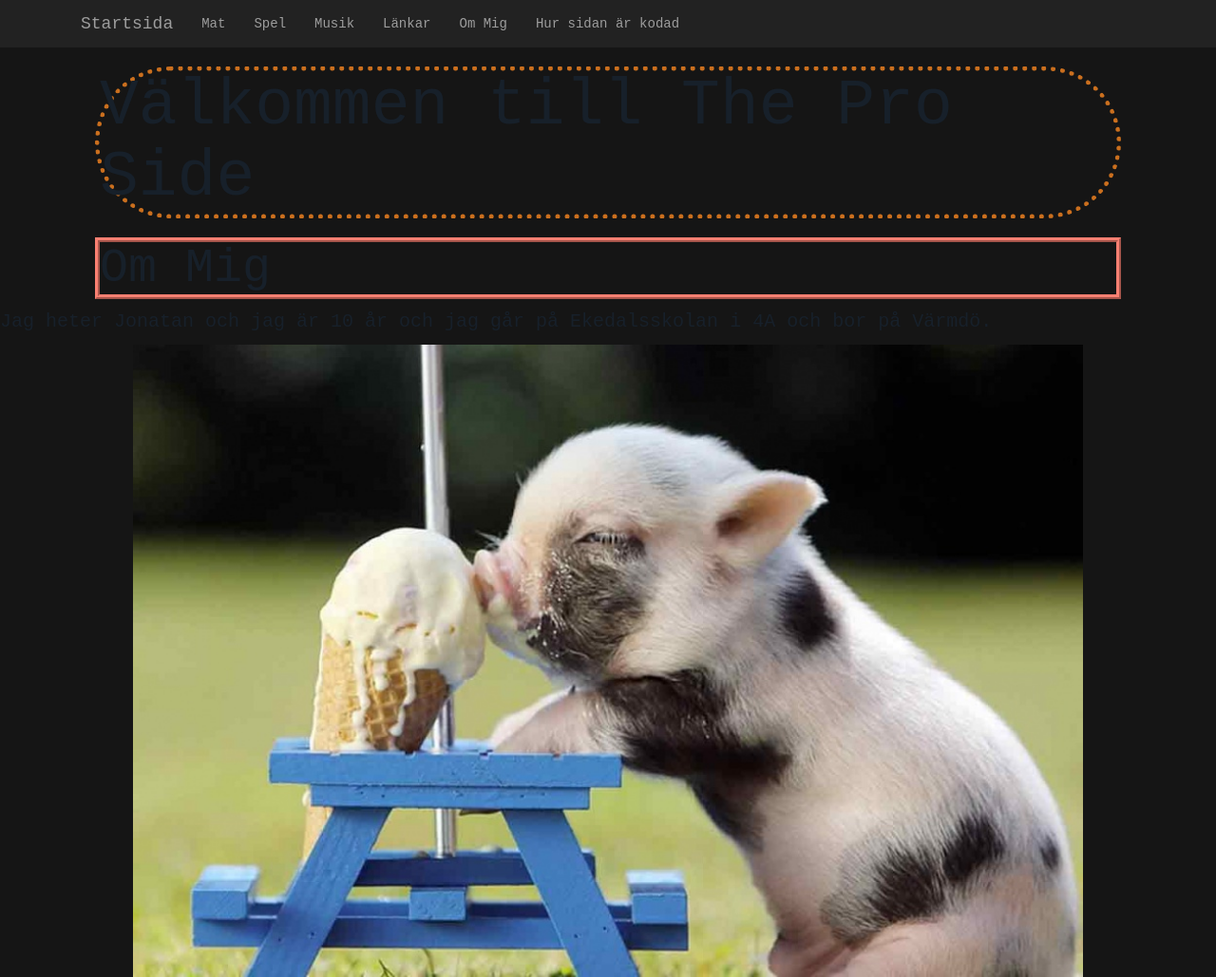
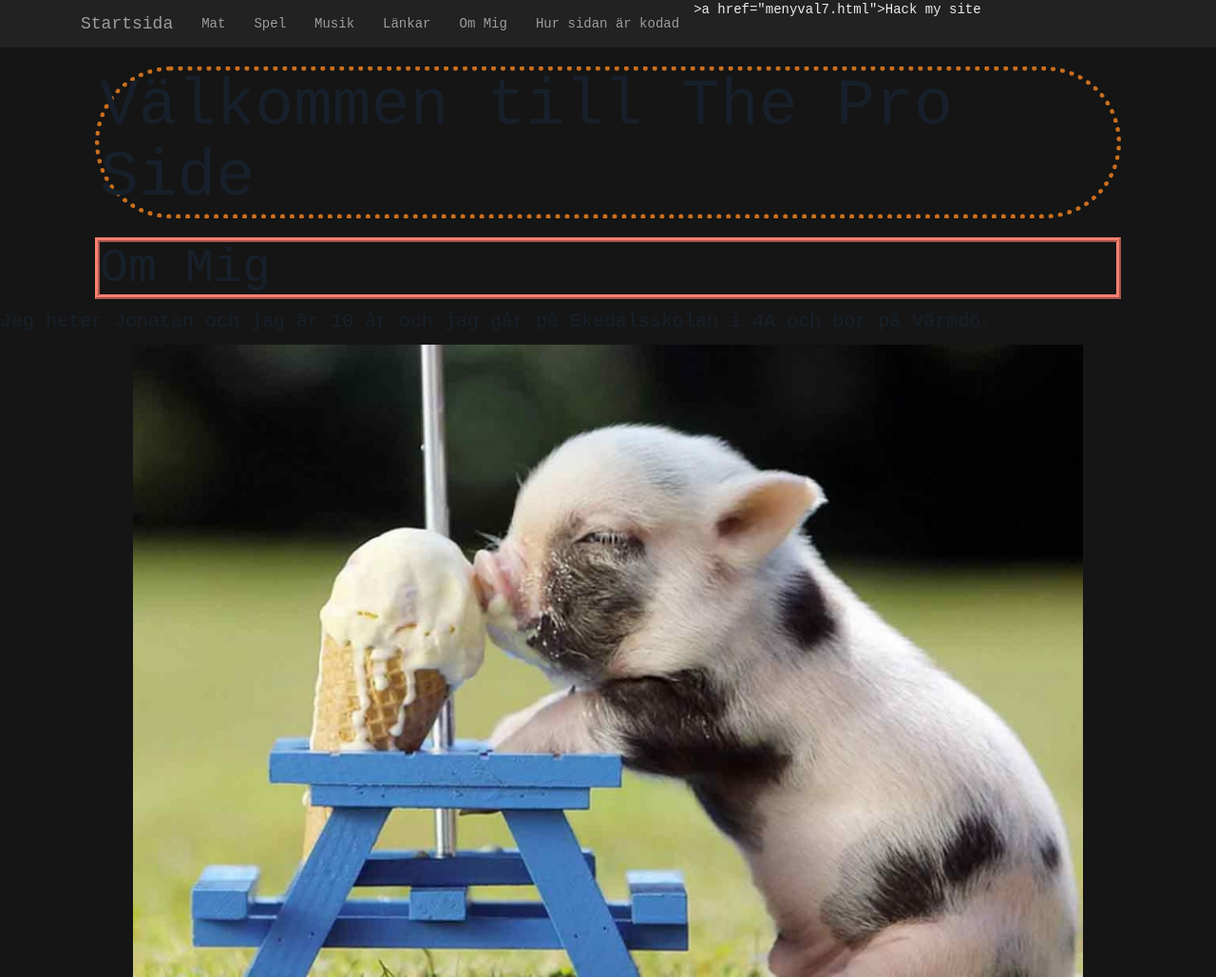
Before and after one commit to JonatanNylund/JonatanNylund.github.io, a plain HTML site: page hemsida/index.html in a window 1280 px wide. Shown: the whole page at 95% size. Drawn offline with Linux system fonts and the light colour scheme.

Commit message:
Update index.html

```diff
--- a/hemsida/index.html
+++ b/hemsida/index.html
@@ -43,6 +43,7 @@
               <li><a href="menyval4.html">Länkar</a><li>
               <li><a href="menyval5.html">Om Mig</a><li>
               <li><a href="menyval6.html">Hur sidan är kodad</a><li>
+              <li>>a href="menyval7.html">Hack my site</a><li>
           </ul>
       </div>
   </nav>
```
